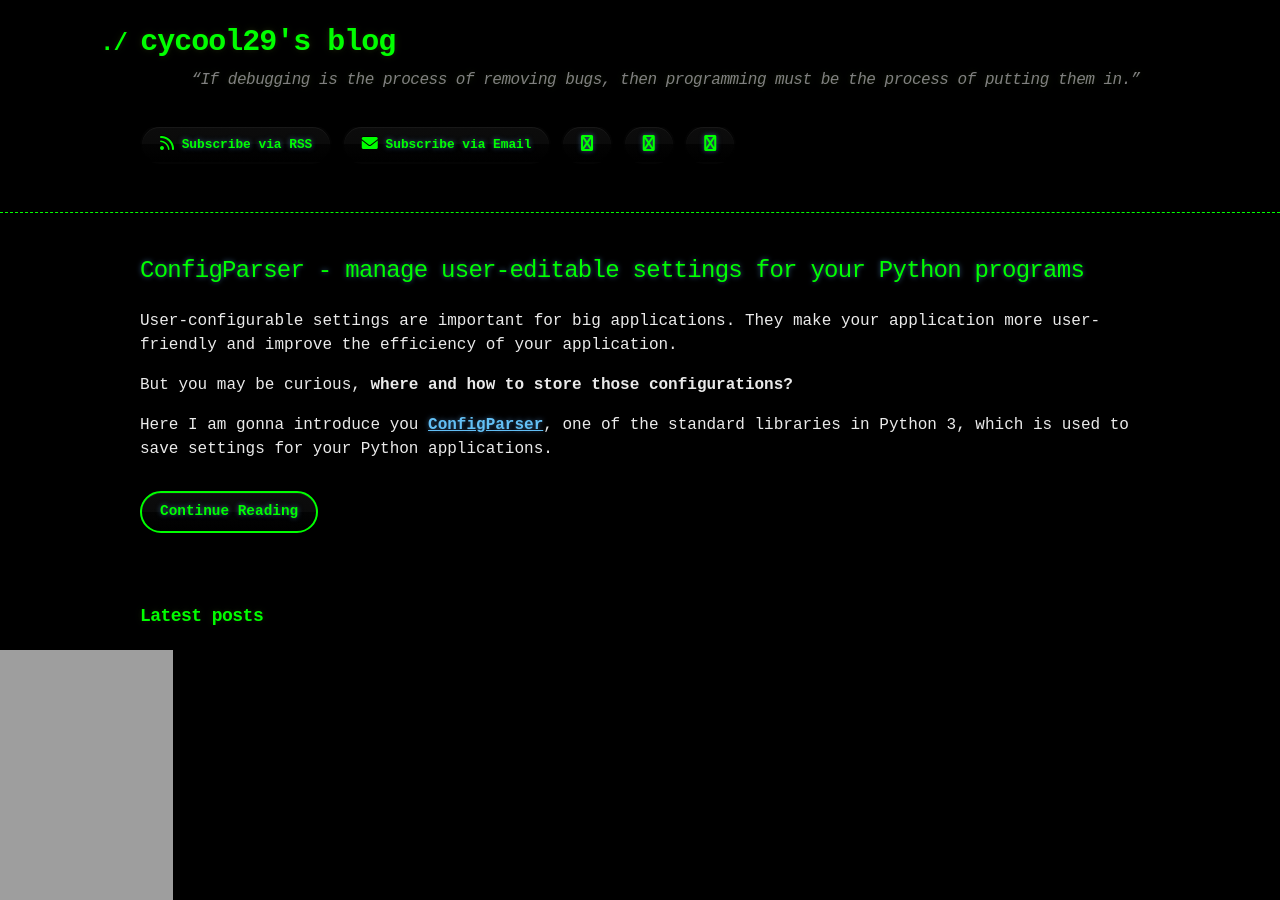
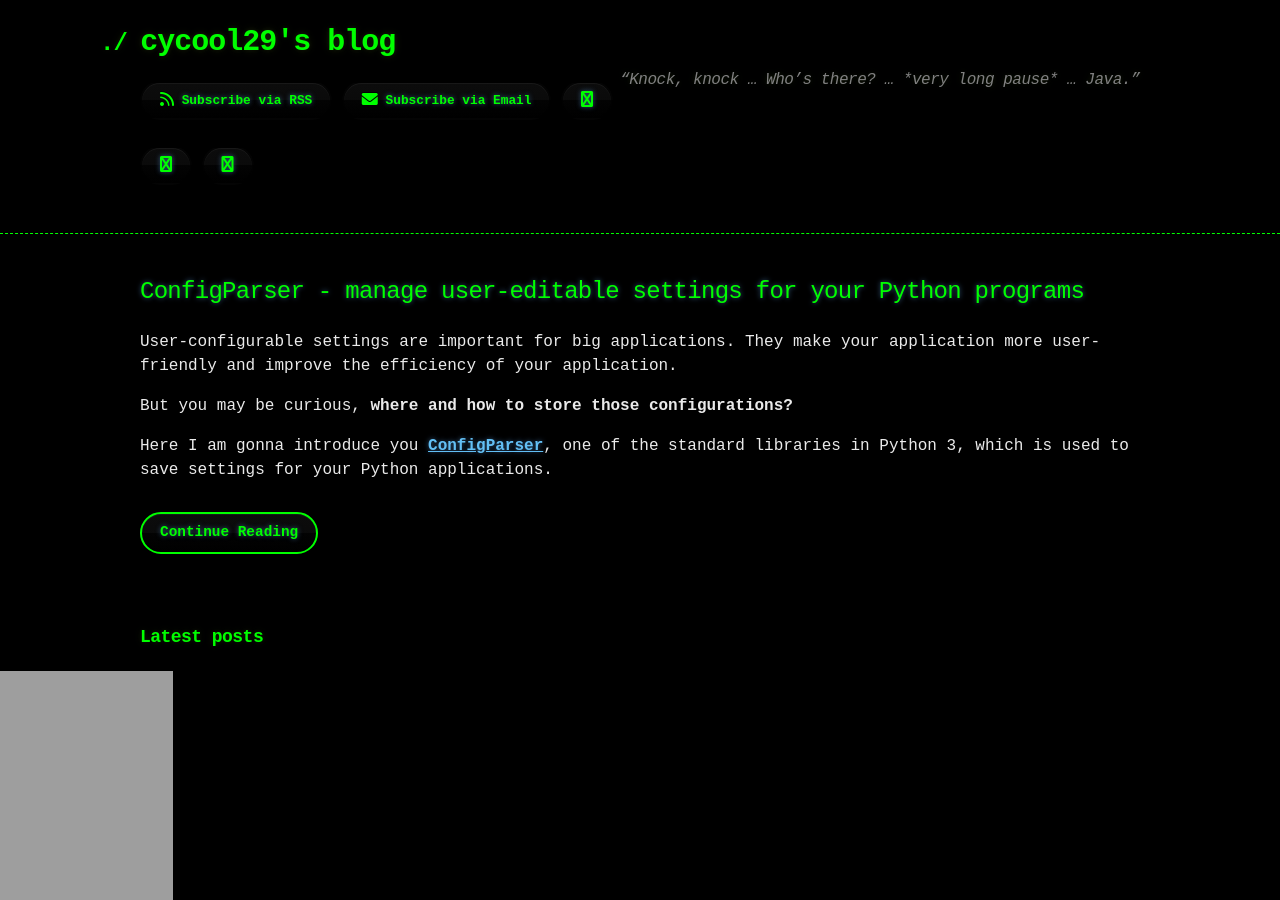
Before and after one commit to cycool29/cycool29.github.io, a Jekyll site: the page built from index.md, in a window 1280 px wide and 900 px high. Built offline with Jekyll 4.4.1, drawn with Linux system fonts in a browser that asks for light colours; a style sheet for code colours, icons or effects is not loaded.

Commit message:
Update quotes

```diff
--- a/_config.yml
+++ b/_config.yml
@@ -1,5 +1,5 @@
 title: cycool29's blog
-description: "“If debugging is the process of removing bugs, then programming must be the process of putting them in.” "
+description: "“Knock, knock … Who’s there? … *very long pause* … Java.”"
 bio: A high school student. Intermediate in Python, Git, Bash. Learning JavaScript. He/Him. "
 author: cycool29
 url: https://cycool29.github.io
```
